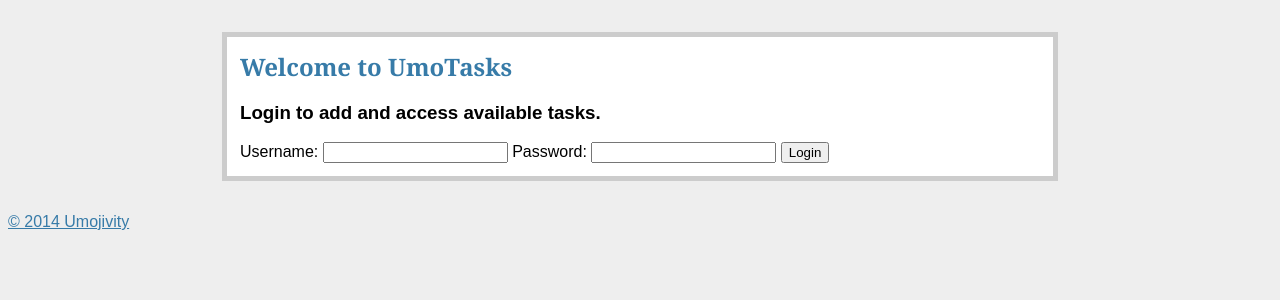
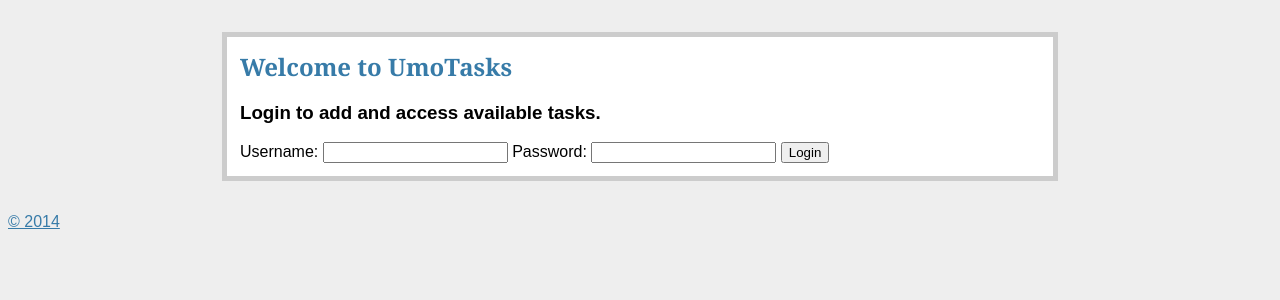
Before and after one commit to iMeyerKimera/umo-tasks, a Flask app: page / in a window 1280 px wide. Shown: the top 300 px of the page. Run offline with Flask 2, Linux system fonts and the light colour scheme.

Commit message:
Update base.html

```diff
--- a/app/templates/base.html
+++ b/app/templates/base.html
@@ -37,7 +37,7 @@
         <!--footer menu container -->
          <div class="footer_menu_container_class" id="footer_menu_container" >
              <!--footer menu divs -->
-             <div ><a href="">&#169 2014 Umojivity</a></div>
+             <div ><a href="">&#169 2014</a></div>
          </div>
     </div>
 </body>
```
